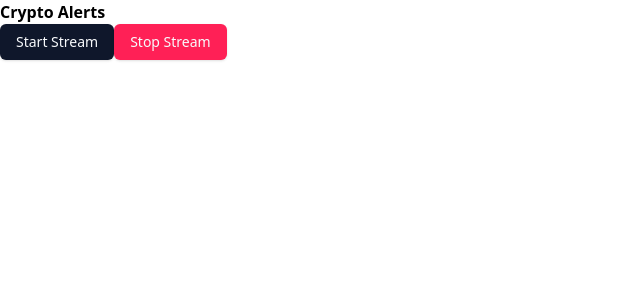
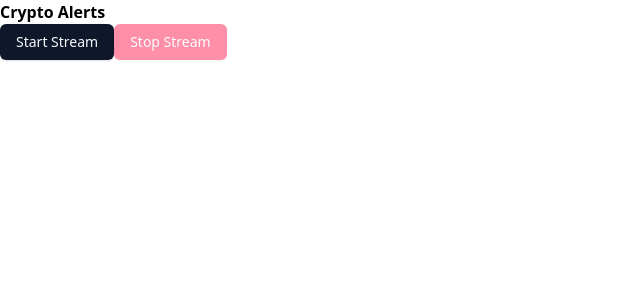
Before and after one commit to tranquilEU/crypto-alerts, a React (Vite) app: page / in a window 1280 px wide. Shown: the top 300 px of the page, without its empty margins (0-640 px from the left). Built offline with nearby package versions, Linux system fonts and the light colour scheme; no server answers.

Commit message:
✨feature: establish wss connection

```diff
--- a/src/features/General/General.tsx
+++ b/src/features/General/General.tsx
@@ -1,14 +1,49 @@
 import { Button } from '@/shared/components/ui/button';
+import { useWebSocket } from '@/shared/context/websocketContext';
+import { useEffect, useState } from 'react';
 import { useTranslation } from 'react-i18next';
+
+type CryptoData = {
+	M: string;
+	P: number;
+};
 
 export const General: React.FC = () => {
 	const { t } = useTranslation();
+	const { socket, startStream, stopStream, isStreaming } = useWebSocket();
+
+	const [data, setData] = useState<CryptoData | null>(null);
+
+	useEffect(() => {
+		if (!socket) return;
+
+		socket.onmessage = event => {
+			const message = JSON.parse(event.data);
+			console.log('Received message:', message);
+			setData(message);
+		};
+
+		return () => {
+			if (socket) {
+				socket.close();
+			}
+		};
+	}, [socket]);
+
 	return (
 		<>
 			<h1 className="font-bold">{t('general.cryptoAlerts')}</h1>
 			<div>
-				<Button>{t('general.startStream')}</Button>
-				<Button variant={'destructive'}>{t('general.stopStream')}</Button>
+				<Button disabled={isStreaming} onClick={startStream}>
+					{t('general.startStream')}
+				</Button>
+				<Button
+					variant="destructive"
+					disabled={!isStreaming}
+					onClick={stopStream}
+				>
+					{t('general.stopStream')}
+				</Button>
 			</div>
 		</>
 	);
--- a/src/main.tsx
+++ b/src/main.tsx
@@ -1,7 +1,12 @@
+import { WebSocketProvider } from '@/shared/context/websocketContext.tsx';
 import { createRoot } from 'react-dom/client';
 
 import App from './App.tsx';
 import './global.css';
 import './shared/i18n';
 
-createRoot(document.getElementById('root')!).render(<App />);
+createRoot(document.getElementById('root')!).render(
+	<WebSocketProvider>
+		<App />
+	</WebSocketProvider>
+);
--- /dev/null
+++ b/src/shared/context/websocketContext.tsx
@@ -0,0 +1,83 @@
+import { createContext, useContext, useState } from 'react';
+import { ReactNode } from 'react';
+
+const WebSocketContext = createContext<{
+	socket: WebSocket | null;
+	startStream: () => void;
+	stopStream: () => void;
+	isStreaming: boolean;
+}>({
+	socket: null,
+	startStream: () => {},
+	stopStream: () => {},
+	isStreaming: false
+});
+
+const API_KEY = import.meta.env.VITE_CRYPTO_API_KEY as string;
+
+export const WebSocketProvider = ({ children }: { children: ReactNode }) => {
+	const [socket, setSocket] = useState<WebSocket | null>(null);
+	const [isStreaming, setIsStreaming] = useState(false);
+
+	const startStream = () => {
+		if (socket && socket.readyState !== WebSocket.CLOSED) {
+			console.log(
+				'WebSocket is already active or in use, skipping startStream'
+			);
+			return;
+		}
+
+		if (isStreaming) {
+			console.log('Stream is already starting, skipping startStream');
+			return;
+		}
+
+		const ws = new WebSocket(
+			`wss://streamer.cryptocompare.com/v2?api_key=${API_KEY}`
+		);
+
+		ws.onopen = () => {
+			console.log('WebSocket connected');
+			ws.send(
+				JSON.stringify({ action: 'SubAdd', subs: ['8~Binance~BTC~USDT'] })
+			);
+			setIsStreaming(true);
+		};
+
+		ws.onclose = () => {
+			console.log('WebSocket disconnected');
+			setSocket(null);
+			setIsStreaming(false);
+		};
+
+		ws.onerror = error => {
+			console.error('WebSocket error:', error);
+			setSocket(null);
+			setIsStreaming(false);
+		};
+
+		setSocket(ws);
+	};
+
+	const stopStream = () => {
+		console.log('Stopping WebSocket connection', socket);
+		if (socket) {
+			console.log('Closing WebSocket connection');
+			socket.close();
+		}
+		setSocket(null);
+		setIsStreaming(false);
+	};
+
+	return (
+		<WebSocketContext.Provider
+			value={{ socket, startStream, stopStream, isStreaming }}
+		>
+			{children}
+		</WebSocketContext.Provider>
+	);
+};
+
+export const useWebSocket = () => {
+	return useContext(WebSocketContext);
+};
```
